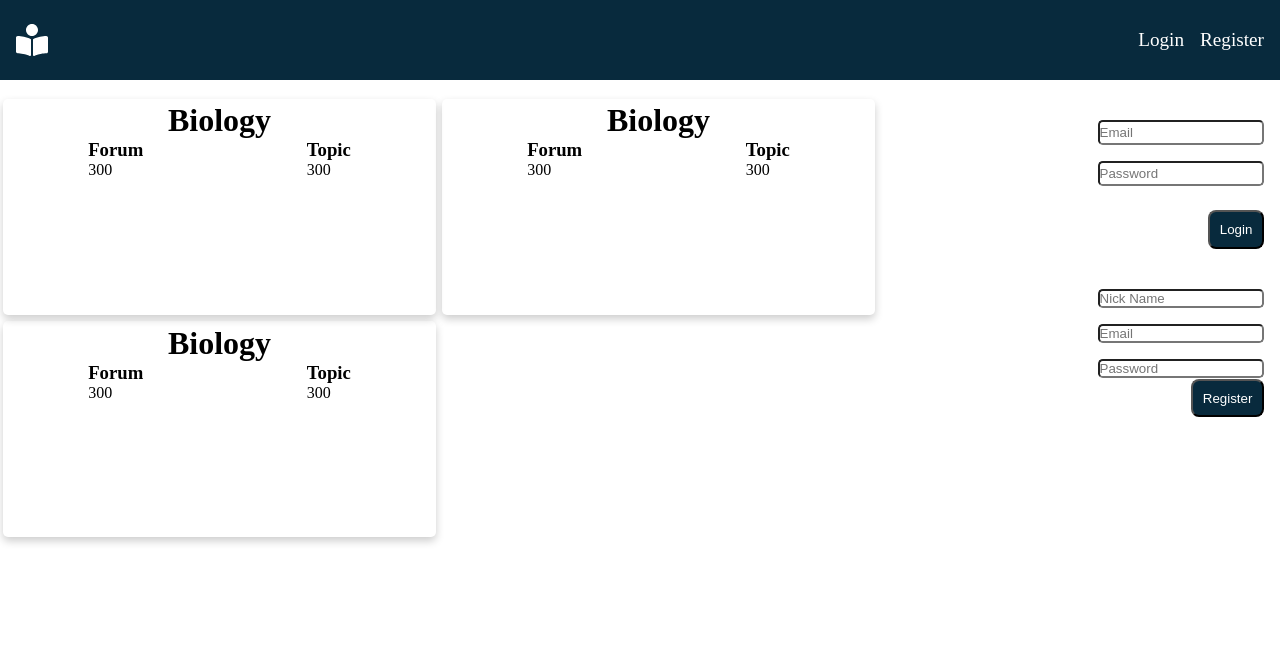
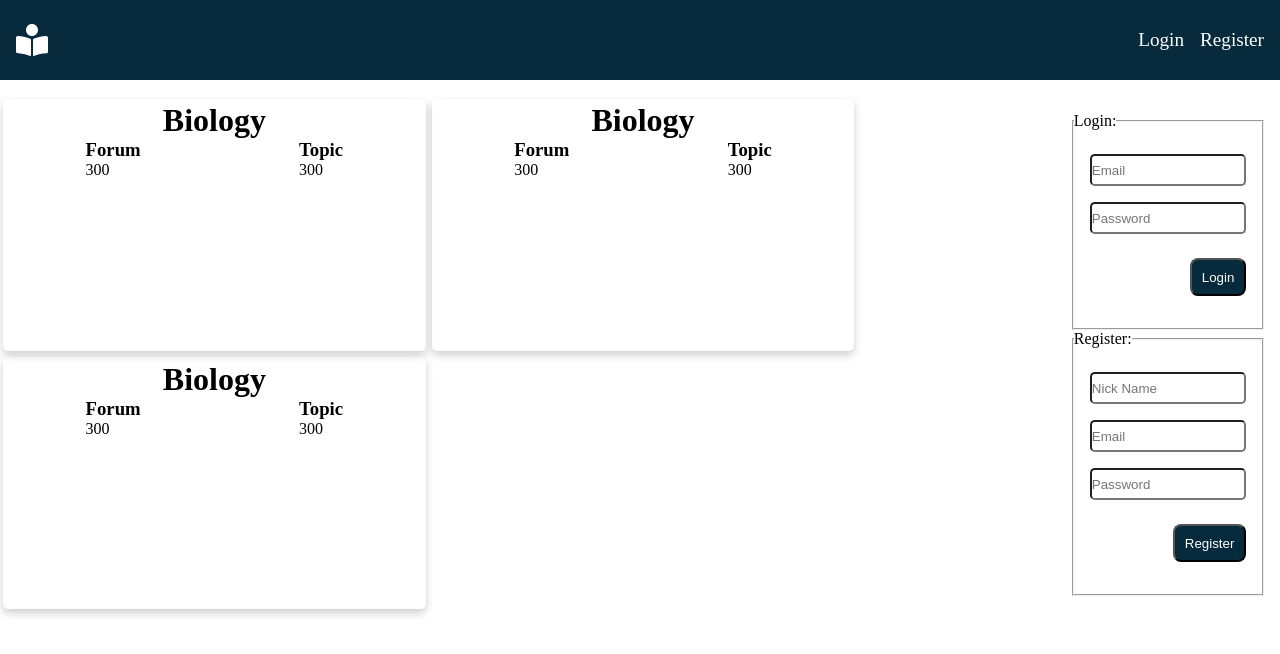
Before and after one commit to AbielKiflu/myforum, a React (Create React App) app: page / in a window 1280 px wide. Shown: the top 654 px of the page. Built offline with nearby package versions, Linux system fonts and the light colour scheme.

Commit message:
Login and Register has modified

```diff
--- a/src/components/Login/Login.js
+++ b/src/components/Login/Login.js
@@ -1,13 +1,14 @@
 import {Btn} from '../Button/Button.elements'
 import {Input} from './Login.elements'
-import {InputContainer,ButtonContainer} from '../../globalStyle';
+import {InputContainer,ButtonContainer,FormContainer} from '../../globalStyle';
 
 
 
 const Login = () => {
     return (
-        <>
-
+  <fieldset>
+    <legend>Login:</legend>
+            <FormContainer>
             <InputContainer>
                 <Input type="text" placeholder="Email" aria-label="email"/>
                 <Input type="password" placeholder="Password" aria-label="password"/>
@@ -16,8 +17,9 @@ const Login = () => {
             <ButtonContainer>
                 <Btn>Login</Btn>
             </ButtonContainer>
+            </FormContainer>
 
-        </>
+    </fieldset>
     );
 }
 
--- a/src/components/Register/Register.js
+++ b/src/components/Register/Register.js
@@ -1,13 +1,14 @@
 import {Btn} from '../Button/Button.elements'
 import {Input} from './Register.elements'
-import {InputContainer,ButtonContainer} from '../../globalStyle';
+import {InputContainer,ButtonContainer,FormContainer} from '../../globalStyle';
 
 
 
 const Register = () => {
     return (
-        <>
-
+    <fieldset>
+    <legend>Register:</legend>
+    <FormContainer>
             <InputContainer>
                 <Input type="text" placeholder="Nick Name" aria-label="email"/>
                 <Input type="text" placeholder="Email" aria-label="email"/>
@@ -17,8 +18,8 @@ const Register = () => {
             <ButtonContainer>
                 <Btn>Register</Btn>
             </ButtonContainer>
-
-        </>
+            </FormContainer>
+    </fieldset>
     );
 }
 
--- a/src/globalStyle.js
+++ b/src/globalStyle.js
@@ -24,6 +24,10 @@ export const ColumnContainer = styled.div`
     display: flex;
     flex-direction: column;
     padding:0.5rem;
+`;
+
+export const FormContainer = styled.div`
+  margin: 1rem;
 `;
 
 export const RowContainer = styled.div`
```
